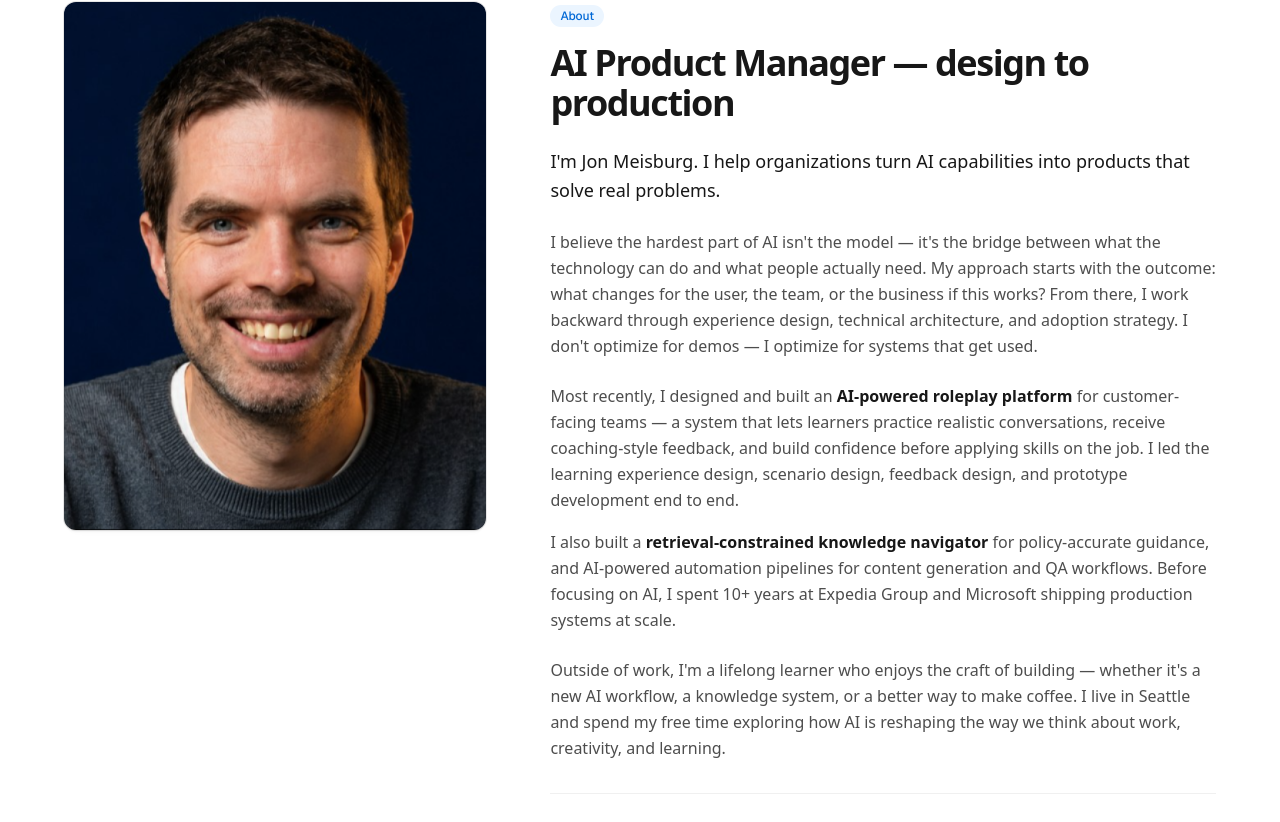
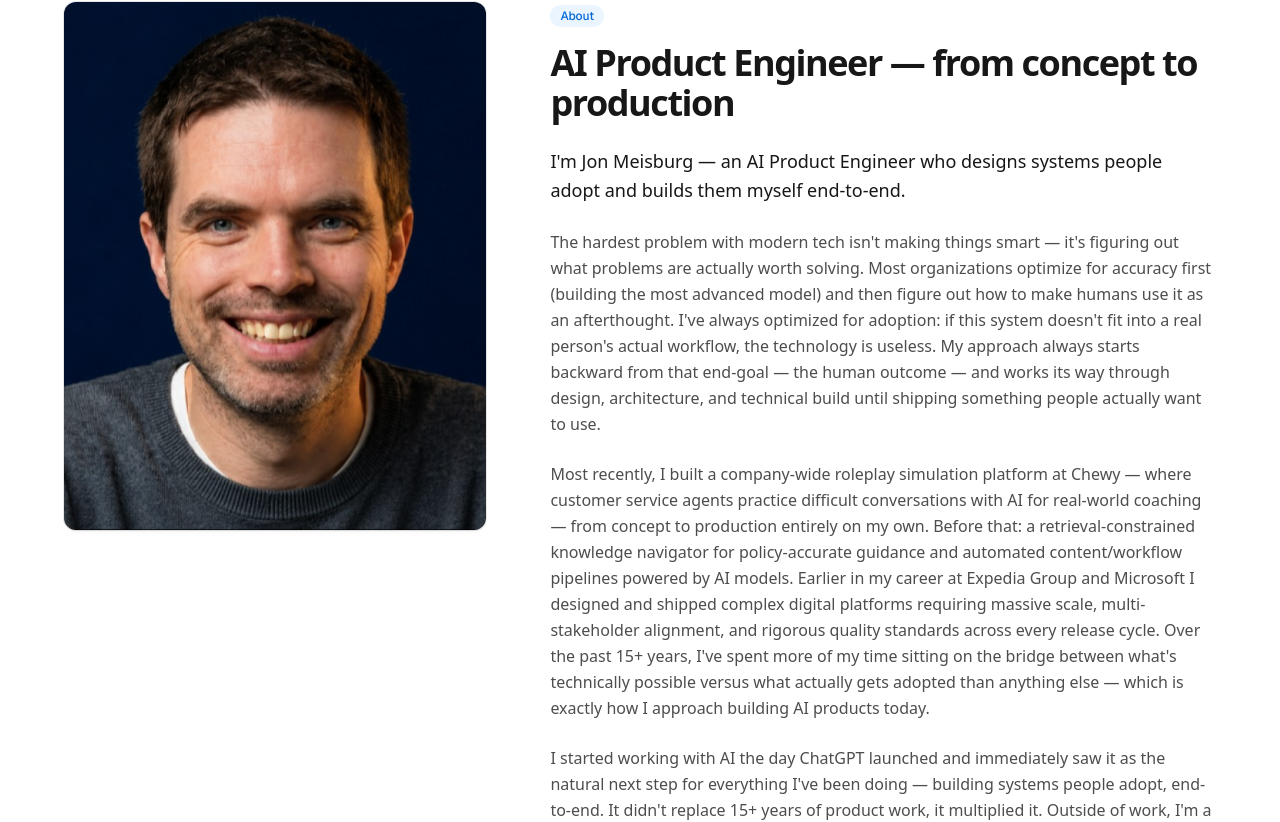
Before and after one commit to jonmeisburg/portfolio, a Next.js app: page / in a window 1280 px wide. Shown: the part 2124-2946 px from the top of the page. Built offline with nearby package versions, Linux system fonts and the light colour scheme.

Commit message:
Update About section: AI Product Engineer positioning, optimized philosophy & proof sections

```diff
--- a/src/components/About.tsx
+++ b/src/components/About.tsx
@@ -25,56 +25,52 @@ export default function About() {
               About
             </span>
             <h2 className="text-3xl md:text-4xl font-semibold tracking-[-0.04em] text-[#171717] mb-6">
-              AI Product Manager — design to production
+              AI Product Engineer — from concept to production
             </h2>
 
-            {/* Opening Anchor */}
+            {/* 1. Opening Anchor */}
             <p className="text-lg text-[#171717] font-medium leading-relaxed mb-6">
-              I&apos;m Jon Meisburg. I help organizations turn AI capabilities
-              into products that solve real problems.
+              I&apos;m Jon Meisburg — an AI Product Engineer who designs systems
+              people adopt and builds them myself end-to-end.
             </p>
 
-            {/* Core Perspective */}
+            {/* 2. Core Philosophy */}
             <div className="space-y-4 text-[#4d4d4d] leading-relaxed mb-6">
               <p>
-                I believe the hardest part of AI isn&apos;t the model — it&apos;s
-                the bridge between what the technology can do and what people
-                actually need. My approach starts with the outcome: what changes
-                for the user, the team, or the business if this works? From
-                there, I work backward through experience design, technical
-                architecture, and adoption strategy. I don&apos;t optimize for
-                demos — I optimize for systems that get used.
+                The hardest problem with modern tech isn&apos;t making things smart
+                — it&apos;s figuring out what problems are actually worth solving.
+                Most organizations optimize for accuracy first (building the most
+                advanced model) and then figure out how to make humans use it as an
+                afterthought. I&apos;ve always optimized for adoption: if this system
+                doesn&apos;t fit into a real person&apos;s actual workflow, the
+                technology is useless. My approach always starts backward from that
+                end-goal — the human outcome — and works its way through design,
+                architecture, and technical build until shipping something people
+                actually want to use.
               </p>
             </div>
 
-            {/* Supporting Evidence */}
+            {/* 3. Supporting Evidence */}
             <div className="space-y-4 text-[#4d4d4d] leading-relaxed mb-6">
               <p>
-                Most recently, I designed and built an{" "}
-                <strong className="text-[#171717]">AI-powered roleplay platform</strong>
-                {" "}for customer-facing teams — a system that lets learners
-                practice realistic conversations, receive coaching-style
-                feedback, and build confidence before applying skills on the
-                job. I led the learning experience design, scenario design,
-                feedback design, and prototype development end to end.
-              </p>
-              <p>
-                I also built a{" "}
-                <strong className="text-[#171717]">retrieval-constrained knowledge navigator</strong>
-                {" "}for policy-accurate guidance, and AI-powered automation
-                pipelines for content generation and QA workflows. Before
-                focusing on AI, I spent 10+ years at Expedia Group and
-                Microsoft shipping production systems at scale.
+                Most recently, I built a company-wide roleplay simulation platform at Chewy — where customer service agents practice difficult conversations with AI for real-world coaching — from concept to production entirely on my own. Before that: a retrieval-constrained knowledge navigator for policy-accurate guidance and automated content/workflow pipelines powered by AI models. Earlier in my career at Expedia Group and Microsoft I designed and shipped complex digital platforms requiring massive scale, multi-stakeholder alignment, and rigorous quality standards across every release cycle. Over the past 15+ years, I&apos;ve spent more of my time sitting on the bridge between what&apos;s technically possible versus what actually gets adopted than anything else — which is exactly how I approach building AI products today.
               </p>
             </div>
 
-            {/* Personal Dimension */}
+            {/* 4. Personal Dimension */}
             <p className="text-[#4d4d4d] leading-relaxed mb-6">
-              Outside of work, I&apos;m a lifelong learner who enjoys the craft
-              of building — whether it&apos;s a new AI workflow, a knowledge
-              system, or a better way to make coffee. I live in Seattle and
-              spend my free time exploring how AI is reshaping the way we think
-              about work, creativity, and learning.
+              I started working with AI the day ChatGPT launched and immediately saw
+              it as the natural next step for everything I&apos;ve been doing — building
+              systems people adopt, end-to-end. It didn&apos;t replace 15+ years of
+              product work, it multiplied it. Outside of work, I&apos;m a dad to three
+              under five and a marathon runner, which means my life runs on systems
+              and stubbornness. I do my best thinking on long Sunday runs, usually
+              talking to my AI agents via voice while logging miles. At home, AI has
+              quietly become part of how we play — I make the kids custom storybooks,
+              generate coloring pages from their photos, and we do Gemini Live drawing
+              games on the tablet where they try to fool it. They think it&apos;s just
+              fun. I think it&apos;s the whole point — building things people actually
+              want to use, even if those people are four years old.
             </p>
 
             {/* Skills */}
```
